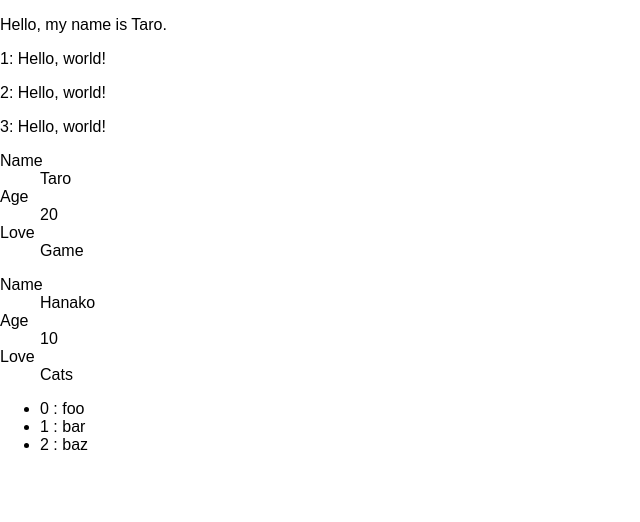
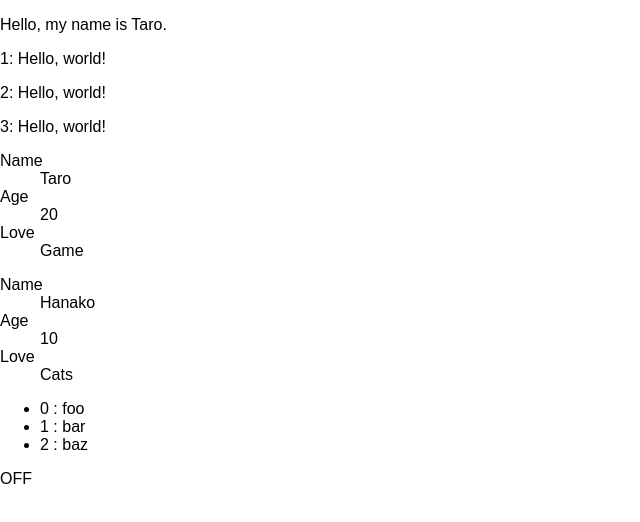
Before and after one commit to ShuheiKgy/react_app_003, a React (Create React App) app: page / in a window 1280 px wide. Shown: the top 522 px of the page, without its empty margins (0-640 px from the left). Built offline with nearby package versions, Linux system fonts and the light colour scheme.

Commit message:
switch追加

```diff
--- a/src/App.js
+++ b/src/App.js
@@ -2,6 +2,7 @@ import React, {Component} from 'react';
 import Hello from './hello';
 import Profile from './profile';
 import List from './list';
+import Switch from './switch';
 
 class App extends Component {
   render() {
@@ -13,6 +14,7 @@ class App extends Component {
         <Profile name="Taro" age="20" love="Game" />
         <Profile name="Hanako" age="10" love="Cats" />
         <List data={listData} />
+        <Switch />
       </div>
     );
   }
--- /dev/null
+++ b/src/switch.js
@@ -0,0 +1,21 @@
+import React, {Component} from 'react';
+
+class Switch extends Component {
+
+    constructor() {
+        super();
+        this.state = {
+            power: false
+        };
+    }
+
+    render() {
+        return (
+            <p>
+                {this.state.power ? 'ON' : 'OFF' }
+            </p>
+        );
+    }
+}
+
+export default Switch;
```
